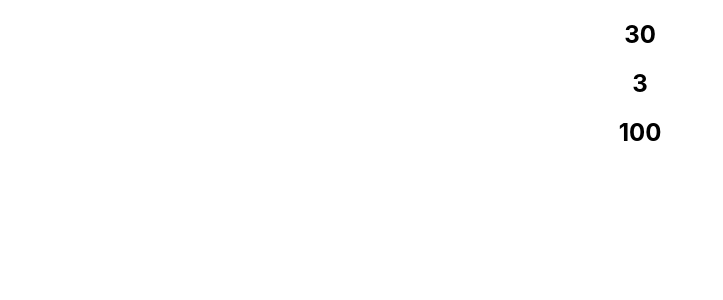
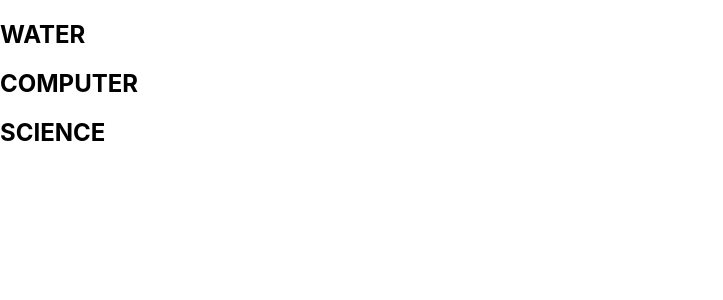
Before and after one commit to mohammed1916/ui-app, a React (Create React App) app: page / in a window 1280 px wide. Shown: the top 300 px of the page, without its empty margins (0-723 px from the left). Built offline with nearby package versions, Linux system fonts and the light colour scheme.

Commit message:
output at screenshot

```diff
--- a/src/components/A1.js
+++ /dev/null
@@ -1,21 +0,0 @@
-export default function A1(props){
-    function computeGreater(a,b,c){
-        var greatest = 0;
-        if (a> b & a>c){
-            greatest = a
-        } else if (b>c){
-            greatest = b
-        } else {
-            greatest = c
-        }
-        return greatest
-    }
-
-    return(
-        <center>
-            <h2>
-                {computeGreater(props.a,props.b,props.c)}
-            </h2>
-        </center>
-    );
-}
--- a/src/components/A2.js
+++ /dev/null
@@ -1,11 +0,0 @@
-import A1 from "./A1";
-
-export default function A2() {
-    return (
-        <>
-            <A1 a={10} b= {20} c ={30} />
-            <A1 a={3} b= {2} c ={1} />
-            <A1 a={5} b= {100} c ={2} />
-        </>
-    );
-}
--- a/src/components/App.js
+++ b/src/components/App.js
@@ -1,9 +1,7 @@
-import A2 from "./A2";
+import M2 from "./M2";
 
 export default function App() {
     return (
-        <>
-            <A2 />
-        </>
-    );
+        <M2 />
+    )
 }
--- /dev/null
+++ b/src/components/M1.js
@@ -0,0 +1,10 @@
+export default function M1(props){
+    function printUpperCase(s){
+        return s.toUpperCase()
+    }
+    return(
+        <h2>
+            {printUpperCase(props.data)}
+        </h2>
+    )
+}
--- /dev/null
+++ b/src/components/M2.js
@@ -0,0 +1,11 @@
+import M1 from "./M1";
+
+export default function M2() {
+    return (
+        <>
+            <M1 data={"water"} />
+            <M1 data={"computer"} />
+            <M1 data={"science"} />
+        </>
+    )
+}
```
Also changed, not shown: 3 screenshot.png (deleted), 4 screenshot.png (added).
